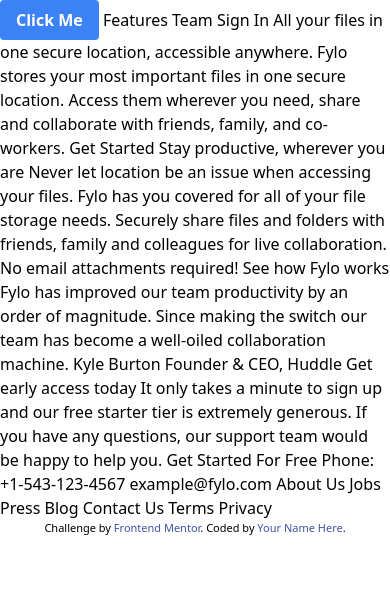
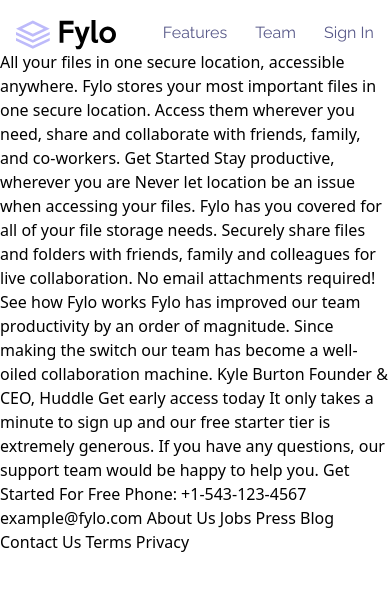
Before and after one commit to jhonalexispb/reto-7, a plain HTML site: page index.html in a window 390 px wide. Drawn offline with nearby package versions, Linux system fonts and the light colour scheme.

Commit message:
se agrego el header del diseno para la version mobile

```diff
--- a/index.html
+++ b/index.html
@@ -1,28 +1,42 @@
 <!DOCTYPE html>
 <html lang="en">
+
 <head>
   <meta charset="UTF-8">
-  <meta name="viewport" content="width=device-width, initial-scale=1.0"> <!-- displays site properly based on user's device -->
+  <meta name="viewport" content="width=device-width, initial-scale=1.0">
+  <!-- displays site properly based on user's device -->
+  <link rel="icon" type="image/png" sizes="32x32" href="./images/favicon-32x32.png">
+  <title>Frontend Mentor | Fylo landing page with two column layout</title>
+  <style>
+    @import url('https://fonts.googleapis.com/css2?family=Raleway:ital,wght@0,100..900;1,100..900&display=swap');
+    .font-raleway-400 {
+      font-family: "Raleway", sans-serif;
+      font-optical-sizing: auto;
+      font-weight: 400;
+      font-style: normal;
+    }
 
-  <link rel="icon" type="image/png" sizes="32x32" href="./images/favicon-32x32.png">
-
-  <title>Frontend Mentor | Fylo landing page with two column layout</title>
-
-  <!-- Feel free to remove these styles or customise in your own stylesheet 👍 -->
-  <style>
-    .attribution { font-size: 11px; text-align: center; }
-    .attribution a { color: hsl(228, 45%, 44%); }
+    .font-raleway-700 {
+      font-family: "Raleway", sans-serif;
+      font-optical-sizing: auto;
+      font-weight: 700;
+      font-style: normal;
+    }
   </style>
   <script src="https://cdn.tailwindcss.com"></script>
 </head>
-<body>
 
-  <button class="bg-blue-500 hover:bg-blue-700 text-white font-bold py-2 px-4 rounded">
-    Click Me
-  </button>
-  Features
-  Team
-  Sign In
+<body class="h-lvh flex flex-col md:flex-row m-auto"">
+  <header class=" flex justify-between w-11/12 mx-auto mt-5 ">
+  <img width="100px" src="/images/logo.svg" alt="logo" />
+  <nav class="flex">
+    <ul class="flex gap-7 content-center">
+      <li><a  class="font-raleway-400 text-[#585989]" href="#">Features</a></li>
+      <li><a class="font-raleway-400 text-[#585989]" href="#">Team</a></li>
+      <li><a class="font-raleway-400 text-[#585989]" href="#">Sign In</a></li>
+    </ul>
+  </nav>
+  </header>
 
   All your files in one secure location, accessible anywhere.
 
@@ -68,10 +82,7 @@
   Privacy
 
   <footer>
-    <p class="attribution">
-      Challenge by <a href="https://www.frontendmentor.io?ref=challenge" target="_blank">Frontend Mentor</a>.
-      Coded by <a href="#">Your Name Here</a>.
-    </p>
   </footer>
 </body>
+
 </html>
```
